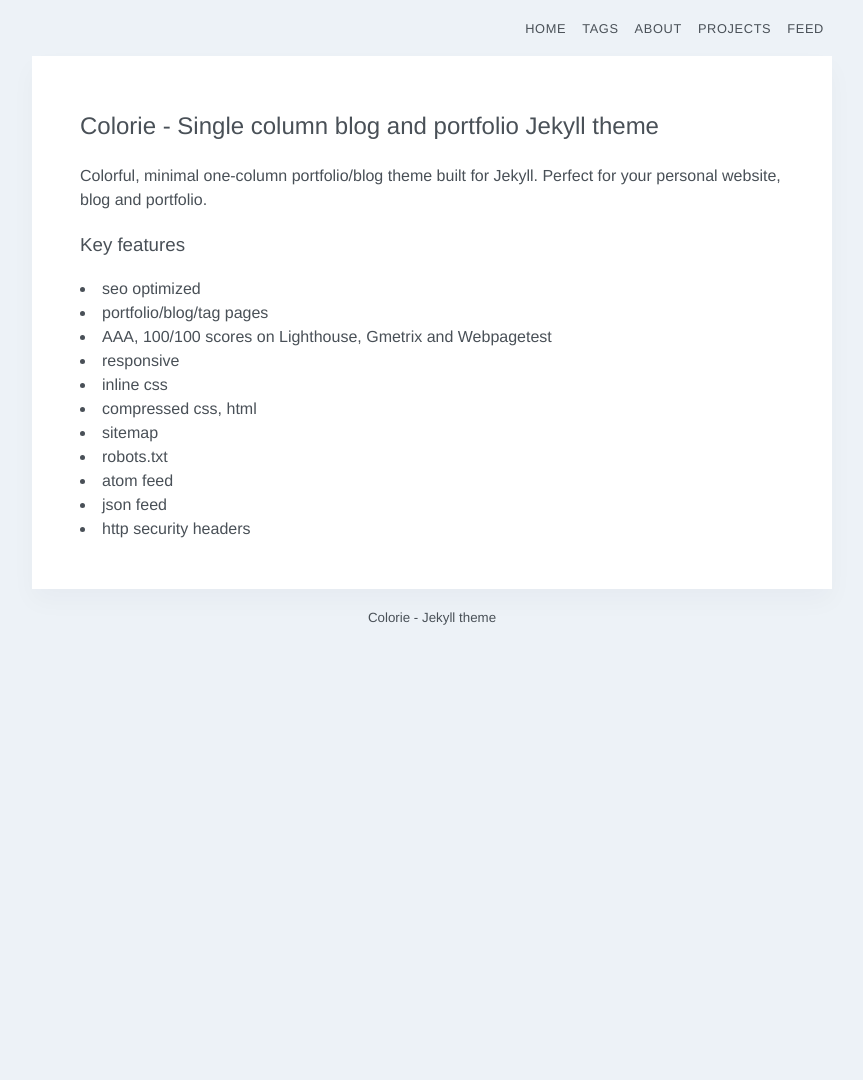
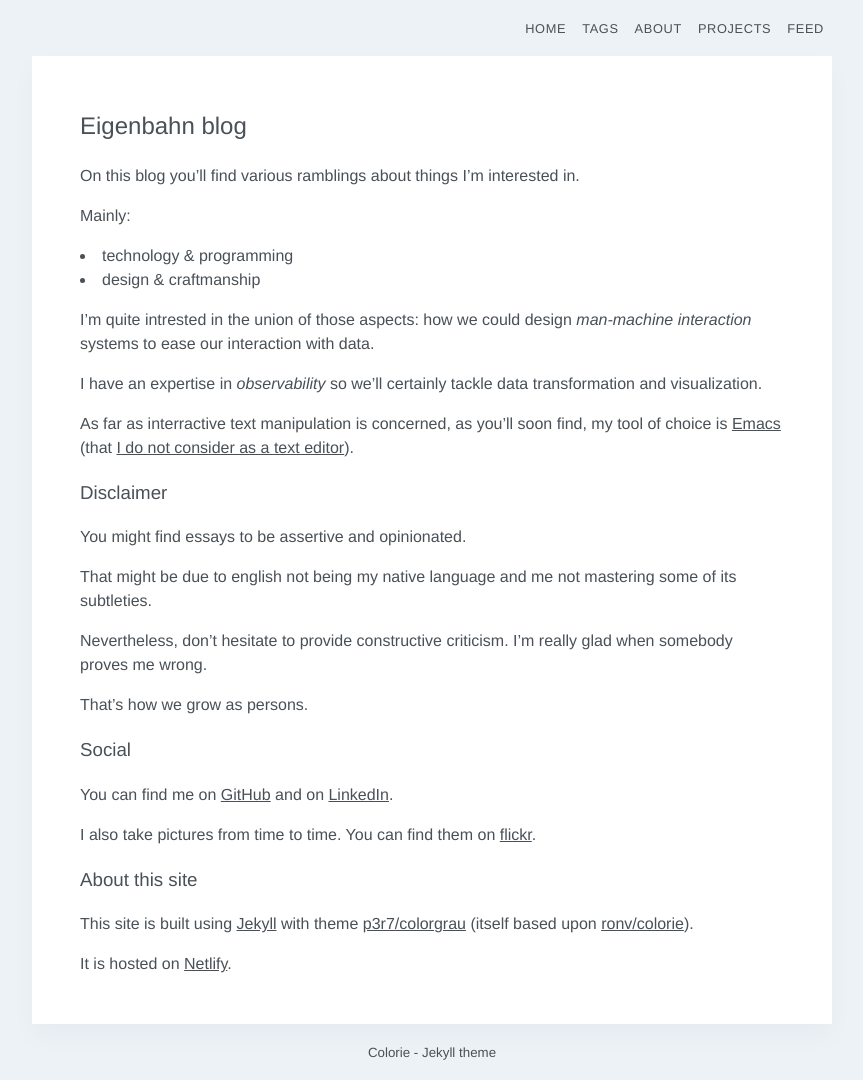
Before and after one commit to p3r7/blog, a Jekyll site: the page built from _pages/about.md, in a window 1280 px wide. Shown: the whole page, without its empty margins (208-1071 px from the left). Built offline with Jekyll 4.4.1, drawn with Linux system fonts in a browser that asks for light colours; some web fonts are replaced; before the commit the page ends 900 px from its top, so only the background shows below that.

Commit message:
About page + first post

```diff
--- a/_pages/about.md
+++ b/_pages/about.md
@@ -3,20 +3,42 @@
 title: About
 ---
 
-## Colorie - Single column blog and portfolio Jekyll theme
+## Eigenbahn blog
 
-Colorful, minimal one-column portfolio/blog theme built for Jekyll. Perfect for your personal website, blog and portfolio.
+On this blog you'll find various ramblings about things I'm interested in.
 
-### Key features
+Mainly:
+ - technology & programming
+ - design & craftmanship
 
-- seo optimized
-- portfolio/blog/tag pages
-- AAA, 100/100 scores on Lighthouse, Gmetrix and Webpagetest
-- responsive
-- inline css
-- compressed css, html
-- sitemap
-- robots.txt
-- atom feed
-- json feed
-- http security headers
+I'm quite intrested in the union of those aspects: how we could design _man-machine interaction_ systems to ease our interaction with data.
+
+I have an expertise in _observability_ so we'll certainly tackle data transformation and visualization.
+
+As far as interractive text manipulation is concerned, as you'll soon find, my tool of choice is [Emacs](/tag/emacs/) (that [I do not consider as a text editor](/2020/01/12/emacs-is-no-editor)).
+
+
+### Disclaimer
+
+You might find essays to be assertive and opinionated.
+
+That might be due to english not being my native language and me not mastering some of its subtleties.
+
+Nevertheless, don't hesitate to provide constructive criticism.
+I'm really glad when somebody proves me wrong.
+
+That's how we grow as persons.
+
+
+### Social
+
+You can find me on [GitHub](https://github.com/p3r7) and on [LinkedIn](https://www.linkedin.com/in/jordan-besly-6a172347/).
+
+I also take pictures from time to time. You can find them on [flickr](https://www.flickr.com/photos/p3r7/).
+
+
+### About this site
+
+This site is built using [Jekyll](https://jekyllrb.com/) with theme [p3r7/colorgrau](https://github.com/p3r7/colorgrau) (itself based upon [ronv/colorie](https://github.com/ronv/colorie)).
+
+It is hosted on [Netlify](https://www.netlify.com/).
```
Also changed, not shown: _posts/2020-01-12-emacs-is-no-editor.md (added, +145 -0 lines), assets/img/emacs_anything.jpg (added), assets/img/excalibur.png (added), assets/img/first_blade.jpg (added), assets/img/highlander.jpg (added).
